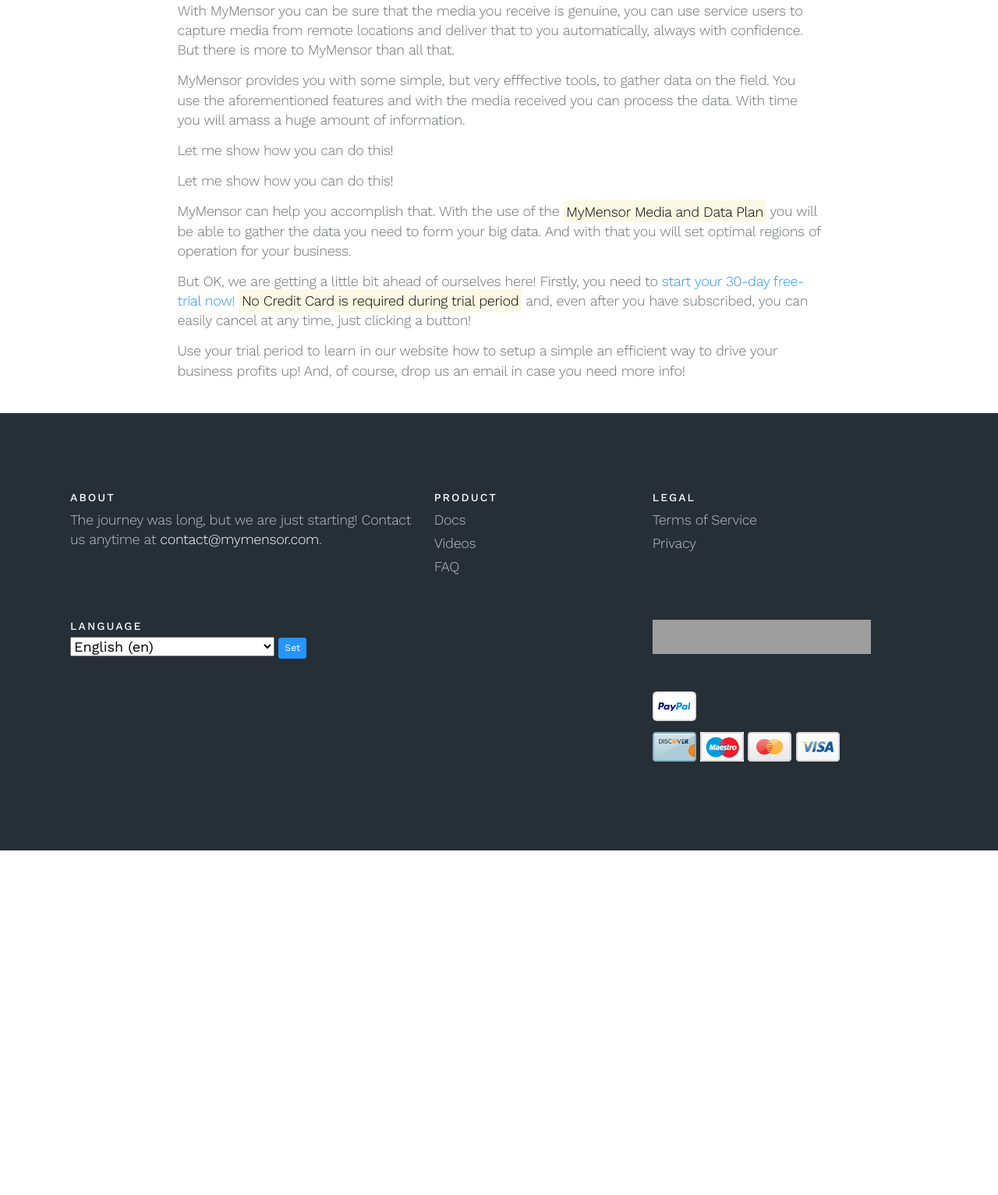
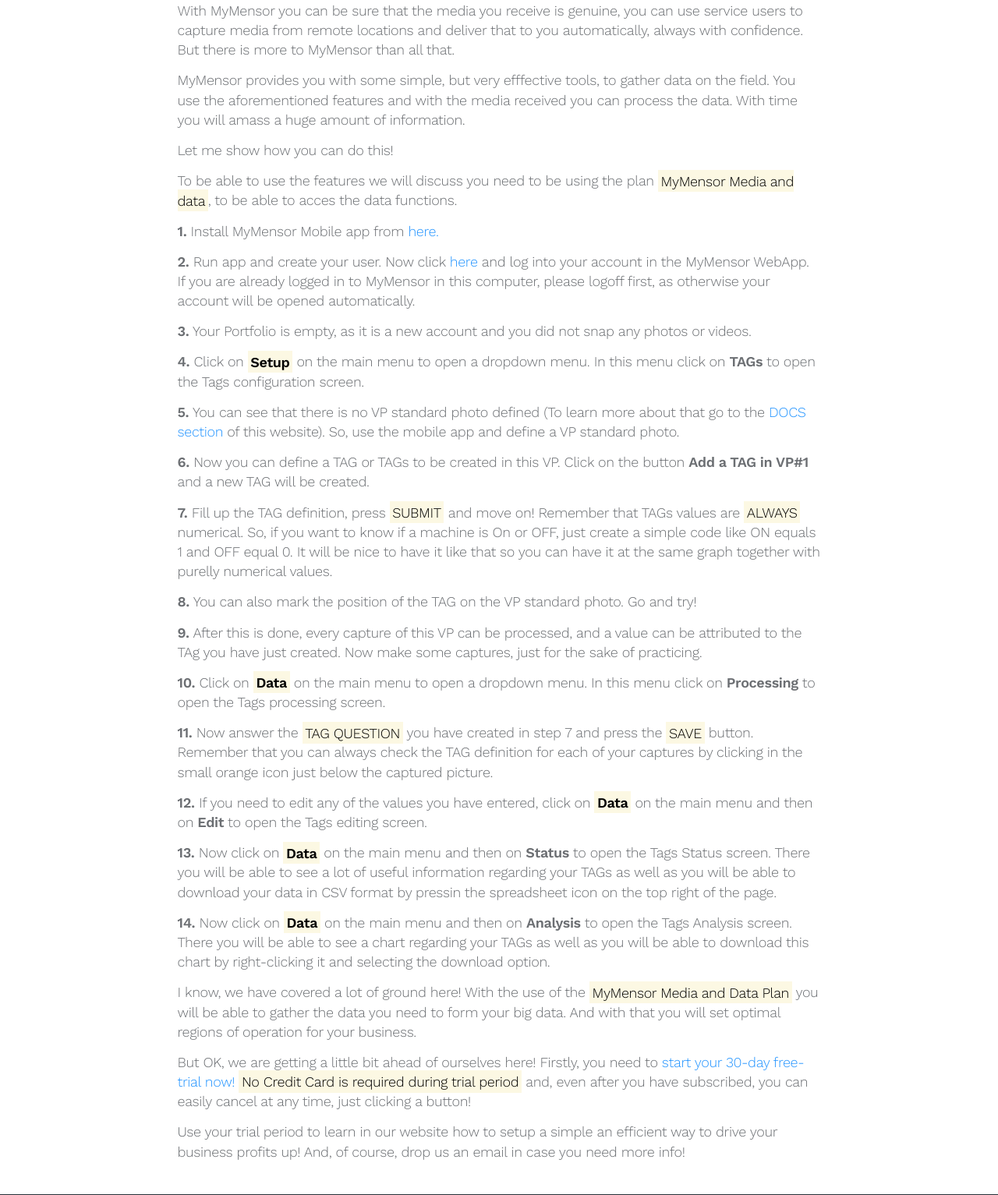
Before and after one commit to jorgercg/MyMensorWebsite, a Django app: page /en/howto/usingyourowndata/ in a window 1280 px wide. Shown: the part 639-2172 px from the top of the page at 78% size. Before the commit the page ends 1730 px from the top, so only its background shows below. Run offline with Django 3.2, Linux system fonts and the light colour scheme; some libraries are stand-ins or nearby versions; grey boxes are pictures that could not be loaded.

Commit message:
15NOV2017 15h26min

```diff
--- a/mymwebsite/templates/howto/followingremotejobs.html
+++ b/mymwebsite/templates/howto/followingremotejobs.html
@@ -21,7 +21,7 @@
         <p>{% trans "<strong>5.</strong> Now create a password for your service user. Take note of the password you have created. Remember that MyMensor cannot access any of the passwords you create! After that MyMensor will automatically create a username for your service user, based on your own username." %}</p>
         <p>{% trans "<strong>6.</strong> So your service user is created. You can always come back at this same screen to change the current service user password or to delete the service user." %}</p>
         <p>{% trans "<strong>7.</strong> Now send a link to our download page (https://mymensor.com/download/) together with the username and the password to the person that you want to make captures to you. Remember that with this set of credentials this person <mark>CANNOT ACCESS</mark> your MyMensor account on the Web, the only thing that he or she can do is to capture media that will be sent directly to your account." %}</p>
-        <p>{% trans "<strong>8.</strong> You will see the captures from your service user as they come. The captures of each service user you ever create can be seen on the MyMensor WebApp, <mark>even after you delete a service user.</mark> After its deletion, the service user will not be able to send any media to your account anymore, but you will keep in the MyMensor Server all the media you have received." %}</p></p>
+        <p>{% trans "<strong>8.</strong> You will see the captures from your service user as they come. The captures of each service user you ever create can be seen on the MyMensor WebApp, <mark>even after you delete a service user.</mark> After its deletion, the service user will not be able to send any media to your account anymore, but you will keep in the MyMensor Server all the media you have received." %}</p>
         <p>{% trans "By using MyMensor, even with the Media only plan, you will be able to follow jobs remotely trusting that the media you receive is genuine and was not modified. The location and time certification coupled with the ability to <mark>extend your capturing powers to remote users</mark> gives you a tremendous power to survey jobs in different locations with <mark>great confidence.</mark>" %}</p>
         <p>{% trans "Do you have a remote project and it is going astray? We can help mend that! " %}<a id="registerbtn"
                                                                                                         class="registerbtn"
--- a/mymwebsite/templates/howto/usingyourowndata.html
+++ b/mymwebsite/templates/howto/usingyourowndata.html
@@ -10,12 +10,30 @@
         <p>{% trans "With MyMensor you can be sure that the media you receive is genuine, you can use service users to capture media from remote locations and deliver that to you automatically, always with confidence. But there is more to MyMensor than all that." %}</p>
         <p>{% trans "MyMensor provides you with some simple, but very efffective tools, to gather data on the field. You use the aforementioned features and with the media received you can process the data. With time you will amass a huge amount of information."%}</p>
         <p>{% trans "Let me show how you can do this!" %}</p>
-        <p>{% trans "Let me show how you can do this!" %}</p>
-        <p>{% trans "MyMensor can help you accomplish that. With the use of the <mark>MyMensor Media and Data Plan</mark> you will be able to gather the data you need to form your big data. And with that you will set optimal regions of operation for your business." %}</p>
+        <p>{% trans "To be able to use the features we will discuss you need to be using the plan <mark>MyMensor Media and data</mark>, to be able to acces the data functions." %}</p>
+        <p>{% trans "<strong>1.</strong> Install MyMensor Mobile app from " %}<a
+                href='https://play.google.com/store/apps/details?id=com.mymensorar&pcampaignid=MKT-Other-global-all-co-prtnr-py-PartBadge-Mar2515-1'
+                target="_blank">{% trans "here." %}</a></p>
+        <p>{% trans "<strong>2.</strong> Run app and create your user. Now click " %}<a
+                href='https://app.mymensor.com/accounts/login'
+                target="_blank">{% trans "here " %}</a>{% trans "and log into your account in the MyMensor WebApp. If you are already logged in to MyMensor in this computer, please logoff first, as otherwise your account will be opened automatically." %}</p>
+        <p>{% trans "<strong>3.</strong> Your Portfolio is empty, as it is a new account and you did not snap any photos or videos." %}</p>
+        <p>{% trans "<strong>4.</strong> Click on <mark><strong>Setup</strong></mark> on the main menu to open a dropdown menu. In this menu click on <strong>TAGs</strong> to open the Tags configuration screen." %}</p>
+        <p>{% trans "<strong>5.</strong> You can see that there is no VP standard photo defined (To learn more about that go to the " %}<a
+                                            href="{% url 'docs' %}" class="text-primary">{% trans "DOCS section " %}</a>{% trans "of this website). So, use the mobile app and define a VP standard photo." %}</p>
+        <p>{% trans "<strong>6.</strong> Now you can define a TAG or TAGs to be created in this VP. Click on the button <strong>Add a TAG in VP#1</strong> and a new TAG will be created." %}</p>
+        <p>{% trans "<strong>7.</strong> Fill up the TAG definition, press <mark>SUBMIT</mark> and move on! Remember that TAGs values are <mark>ALWAYS</mark> numerical. So, if you want to know if a machine is On or OFF, just create a simple code like ON equals 1 and OFF equal 0. It will be nice to have it like that so you can have it at the same graph together with purelly numerical values." %}</p>
+        <p>{% trans "<strong>8.</strong> You can also mark the position of the TAG on the VP standard photo. Go and try!" %}</p>
+        <p>{% trans "<strong>9.</strong> After this is done, every capture of this VP can be processed, and a value can be attributed to the TAg you have just created. Now make some captures, just for the sake of practicing." %}</p>
+        <p>{% trans "<strong>10.</strong> Click on <mark><strong>Data</strong></mark> on the main menu to open a dropdown menu. In this menu click on <strong>Processing</strong> to open the Tags processing screen." %}</p>
+        <p>{% trans "<strong>11.</strong> Now answer the <mark>TAG QUESTION</mark> you have created in step 7 and press the <mark>SAVE</mark> button. Remember that you can always check the TAG definition for each of your captures by clicking in the small orange icon just below the captured picture." %}</p>
+        <p>{% trans "<strong>12.</strong> If you need to edit any of the values you have entered, click on <mark><strong>Data</strong></mark> on the main menu and then on <strong>Edit</strong> to open the Tags editing screen. " %}</p>
+        <p>{% trans "<strong>13.</strong> Now click on <mark><strong>Data</strong></mark> on the main menu and then on <strong>Status</strong> to open the Tags Status screen. There you will be able to see a lot of useful information regarding your TAGs as well as you will be able to download your data in CSV format by pressin the spreadsheet icon on the top right of the page." %}</p>
+        <p>{% trans "<strong>14.</strong> Now click on <mark><strong>Data</strong></mark> on the main menu and then on <strong>Analysis</strong> to open the Tags Analysis screen. There you will be able to see a chart regarding your TAGs as well as you will be able to download this chart by right-clicking it and selecting the download option." %}</p>
+        <p>{% trans "I know, we have covered a lot of ground here! With the use of the <mark>MyMensor Media and Data Plan</mark> you will be able to gather the data you need to form your big data. And with that you will set optimal regions of operation for your business." %}</p>
         <p>{% trans "But OK, we are getting a little bit ahead of ourselves here! Firstly, you need to " %}
             <a id="registerbtn" class="registerbtn"
-               href="https://app.mymensor.com/{{ LANGUAGE_CODE }}/accounts/register/">{% trans "start your 30-day free-trial now! " %}</a>{% trans "<mark>No Credit Card is required during trial period</mark> and, even after you have subscribed, you can easily cancel at any time, just clicking a button!" %}
-        </p>
+               href="https://app.mymensor.com/{{ LANGUAGE_CODE }}/accounts/register/">{% trans "start your 30-day free-trial now! " %}</a>{% trans "<mark>No Credit Card is required during trial period</mark> and, even after you have subscribed, you can easily cancel at any time, just clicking a button!" %}</p>
         <p>{% trans "Use your trial period to learn in our website how to setup a simple an efficient way to drive your business profits up! And, of course, drop us an email in case you need more info!" %}</p>
     </div>
 
```
Also changed, not shown: locale/en/LC_MESSAGES/django.po, locale/pt/LC_MESSAGES/django.po, locale/pt_BR/LC_MESSAGES/django.po, 2 other files.
